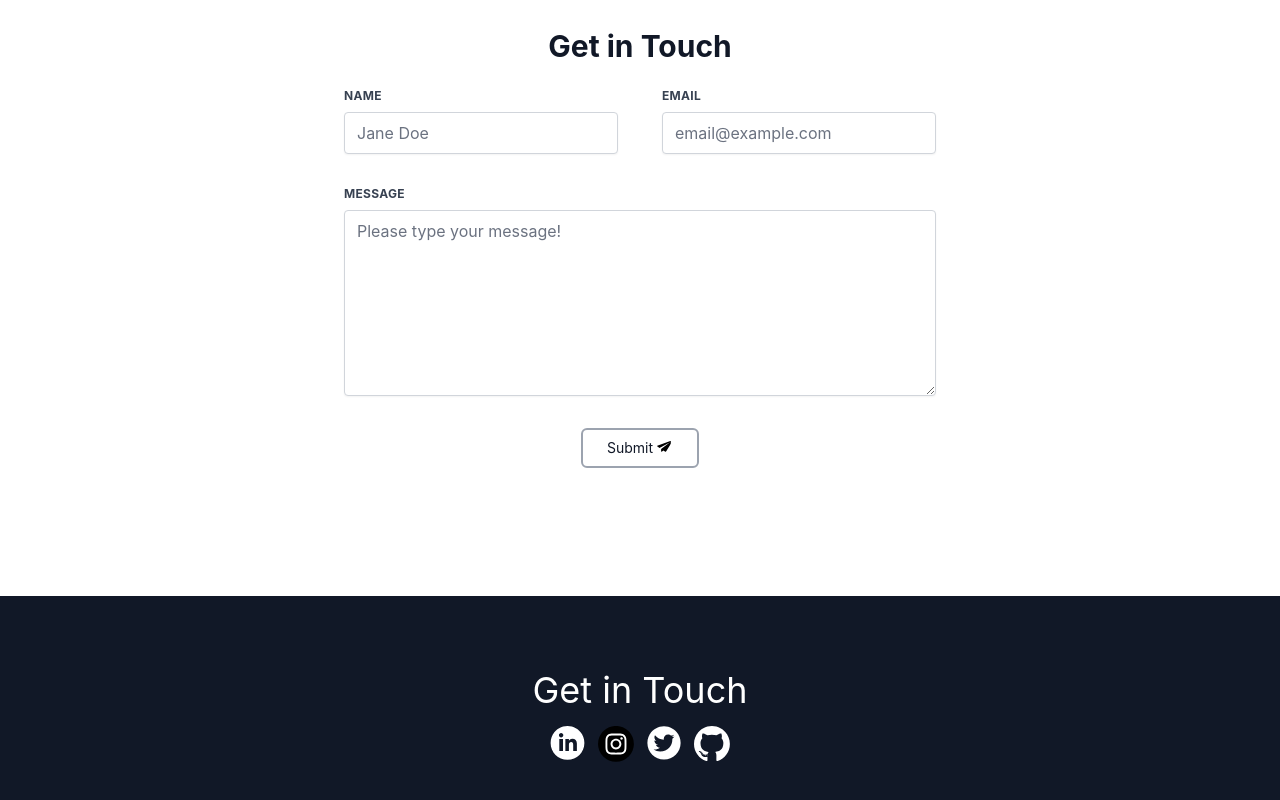
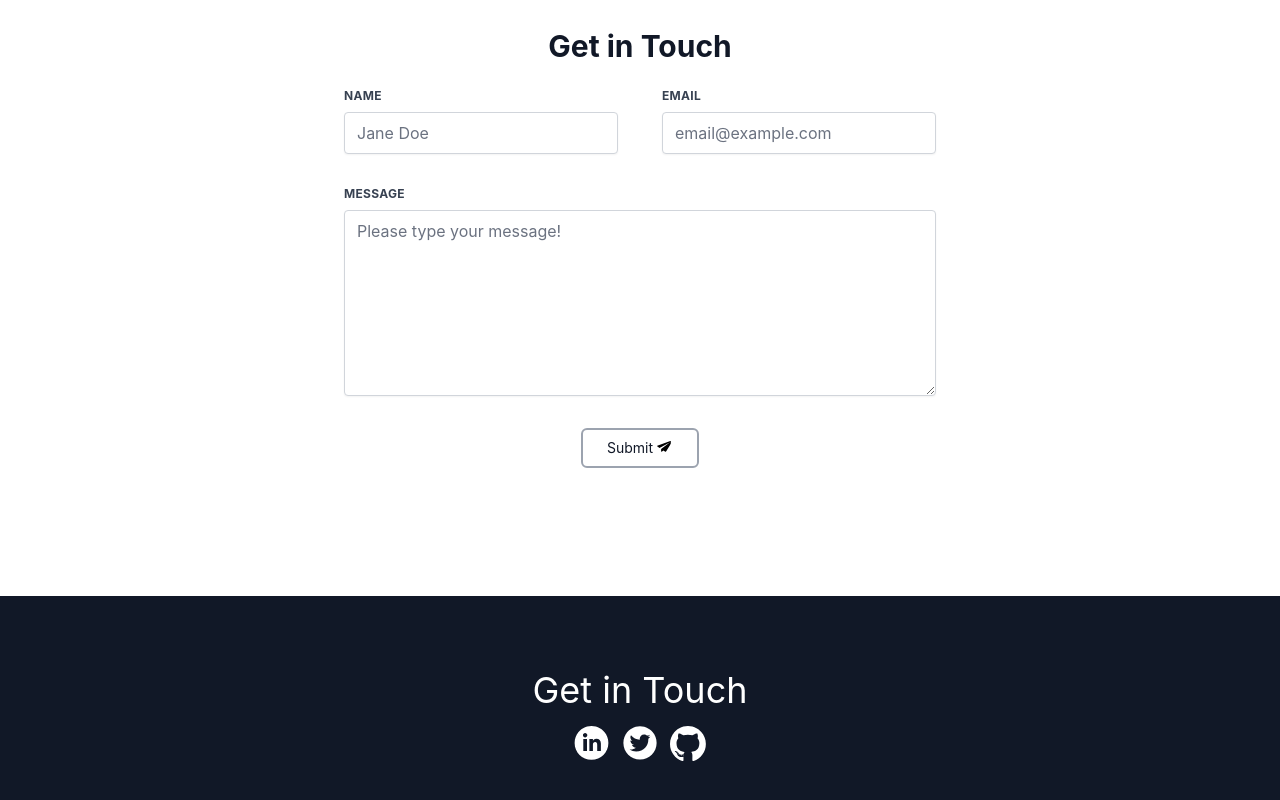
Before and after one commit to noor-codes/noorullah.dev, a Next.js app: page / in a window 1280 px wide. Shown: the part 2316-3116 px from the top of the page. Built offline with nearby package versions, Linux system fonts and the light colour scheme; what @tailwindcss/typography would draw is missing.

Commit message:
instagram

```diff
--- a/components/Footer.jsx
+++ b/components/Footer.jsx
@@ -1,14 +1,8 @@
-import { useTheme } from 'next-themes'
-
 import Twitter from '@/public/icons/social/twitter-icon.svg'
-import Instagram from '@/public/icons/social/instagram-icon.svg'
-import InstagramDark from '@/public/icons/social/instagram-dark.svg'
 import LinkedIn from '@/public/icons/social/linkedin-icon.svg'
 import GitHub from '@/public/icons/social/github-icon.svg'
 
 const Footer = () => {
-  const { theme } = useTheme()
-
   return (
     <div className="flex flex-col justify-center bg-gray-900 dark:bg-white gap-y-2 w-full h-44 mt-20 md:h-60 xl:h-60">
       <p className="text-white text-3xl mx-10 text-center md:mb-1 xl:text-4xl xl:mb-2 dark:text-gray-900">
@@ -36,20 +30,6 @@ const Footer = () => {
         </a>
 
         <a
-          href="https://www.instagram.com/noorullah.ahmadzai/"
-          rel="noreferrer"
-          target="_blank"
-          className="block h-8 w-8 md:h-9 md:w-9 text-white"
-          aria-label="instagram"
-        >
-          {theme === 'light' ? (
-            <InstagramDark className="fill-current hover:opacity-50 dark:text-gray-900" />
-          ) : (
-            <Instagram className="fill-current hover:opacity-50 dark:text-gray-900" />
-          )}
-        </a>
-
-        <a
           href="https://www.linkedin.com/in/noorullah-ahmadzai-4239a6160/"
           rel="noreferrer"
           target="_blank"
```
Also changed, not shown: next.config.js (+11 -0 lines), public/sw.js.
